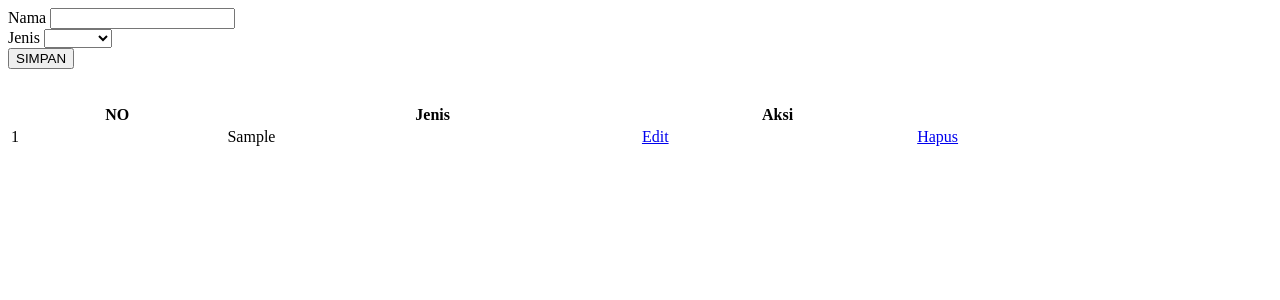
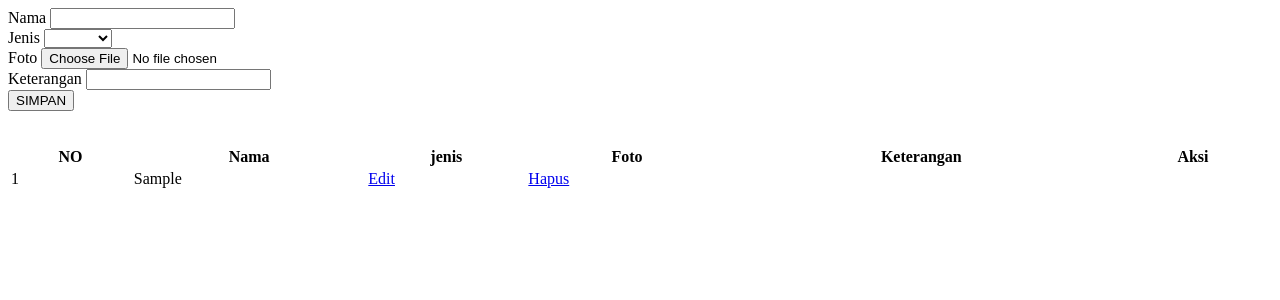
Before and after one commit to azizmuhammadfikhri123/review, a PHP site: page /product.php in a window 1280 px wide. Shown: the top 300 px of the page. Run offline with PHP 8.4, Linux system fonts and the light colour scheme; tables that the repository leaves empty or names only in its code hold one stand-in row (values such as "Sample post"); data that the repository does not hold is empty.

Commit message:
menambahan function upload

```diff
--- a/library/oop.php
+++ b/library/oop.php
@@ -78,7 +78,13 @@ class oop{
         }else{
             echo "<script>alert('Data gagal diubah');document.location.href='$redirect'</script>";
         }
+    }
 
+    function update($foto, $tempat){
+        $alamat = $foto['tmp_name'];
+        $namafile = $foto['name'];
+        move_uploaded_file($alamat, "$tempat/$namafile");
+        return $namafile;
     }
 
 
--- a/product.php
+++ b/product.php
@@ -9,7 +9,7 @@ $tanggal = date('Y-m-d');
 $field = array('nama' => @$_POST['nama'],
                 'jenisID' => @$_POST['jenis'],
                 'foto' => 'foto.jpg',
-                'tglInput' => $tanggal,
+                'tglinput' => $tanggal,
                 'ket' => @$_POST['ket'] );
 
 $redirect = '?menu=product';
@@ -19,11 +19,11 @@ $redirect = '?menu=product';
 
 if(isset($_POST['simpan'])){
     $go->simpan($con, $tabel, $field, $redirect);
-  }
+}
 
 if(isset($_GET['hapus'])){
     $go->hapus($con, $tabel, $where, $redirect);
-  }
+}
 
 if(isset($_GET['edit'])){
     $edit = $go->edit($con, $tabel, $where);
@@ -39,7 +39,7 @@ if(isset($_POST['ubah'])){
 
     <div class="mb-3">
         <label class="form-label">Nama</label>
-        <input type="text" name="nama" class="form-control" value="<?php echo @$edit['jenis'] ?>">
+        <input type="text" name="nama" class="form-control" value="<?php echo @$edit['nama'] ?>">
     </div>
     <div class="mb-3">
         <label class="form-label">Jenis</label>
@@ -52,8 +52,15 @@ if(isset($_POST['ubah'])){
             ?>
             <option value="<?php echo $r['jenisID'] ?>"><?php echo $r['jenis'] ?></option>
             <?php } ?>
-
         </select>
+    </div>
+    <div class="mb-3">
+        <label class="form-label">Foto</label>
+        <input type="file" name="foto" class="form-control" value="<?php echo @$edit['foto'] ?>">
+    </div>
+    <div class="mb-3">
+        <label class="form-label">Keterangan</label>
+        <input type="textarea" name="ket" class="form-control" value="<?php echo @$edit['ket'] ?>">
     </div>
 
         <?php if(@$_GET['id']=="") { ?>
@@ -61,7 +68,6 @@ if(isset($_POST['ubah'])){
         <?php }else{ ?>
         <input class="btn btn-success" type="submit" name="ubah" value="UPDATE">
         <?php } ?>
-
 </form>
 
 <br>
@@ -70,10 +76,11 @@ if(isset($_POST['ubah'])){
     <thead>
         <tr>
             <th>NO</th>
-            <th>Jenis</th>
+            <th>Nama</th>
+            <th>jenis</th>
+            <th>Foto</th>
+            <th>Keterangan</th>
             <th>Aksi</th>
-            <th></th>
-
         </tr>
     </thead>
     <tbody>
@@ -91,9 +98,11 @@ if(isset($_POST['ubah'])){
         ?>
         <tr>
             <td><?php echo $no ?></td>
-            <td><?php echo $r['jenis'] ?></td>
-            <td><a class="btn btn-danger" href="?menu=jenis&edit&id=<?php echo $r['jenisID'] ?>">Edit</a></td>
-            <td><a class="btn btn-success" href="?menu=jenis&hapus&id=<?php echo $r['jenisID'] ?>" onclick="return confirm('Hapus data <?php echo $r['jenis'] ?> ?')">Hapus</a></td>
+            <td><?php echo $r['product'] ?></td>
+            <td><a class="btn btn-danger" href="?menu=product&edit&id=<?php echo $r['productID'] ?>">Edit</a></td>
+            <td><a class="btn btn-success" href="?menu=product&hapus&id=<?php echo $r['productID'] ?>" onclick="return confirm('Hapus data <?php echo $r['product'] ?> ?')">Hapus</a></td>
+            <td></td>
+            <td></td>
         </tr>
             <?php }  } ?>
 
```
Also changed, not shown: user.php (+5 -5 lines).
